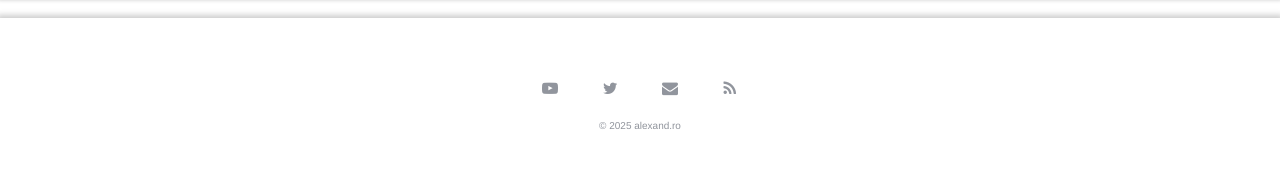
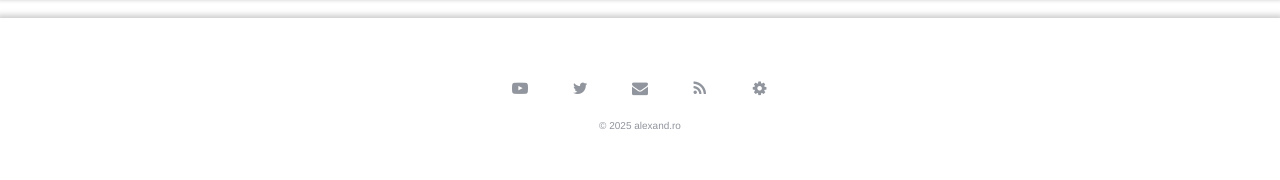
Before and after one commit to alexand-ro/alexand-ro.github.io, a Jekyll site: the page built from index.html, in a window 1280 px wide. Shown: the part 2312-2492 px from the top of the page. Built offline with Jekyll 4.4.1, drawn with Linux system fonts in a browser that asks for light colours; some web fonts are replaced; comment, search, counter and statistics services are not loaded.

Commit message:
TA yt link

```diff
--- a/_includes/footer.html
+++ b/_includes/footer.html
@@ -15,6 +15,12 @@
     <a class="btn rss" href="https://alexand.ro/feed.xml">
       <i class="fa fa-rss"></i>
     </a>
+    <a
+      class="btn toolsatlas"
+      href="https://toolsatlas.com/youtube-thumbnail-downloader"
+    >
+      <i class="fa fa-gear"></i>
+    </a>
   </div>
   <a class="copyright" href="/">© <span id="current-year"></span> alexand.ro</a>
 </div>
```
